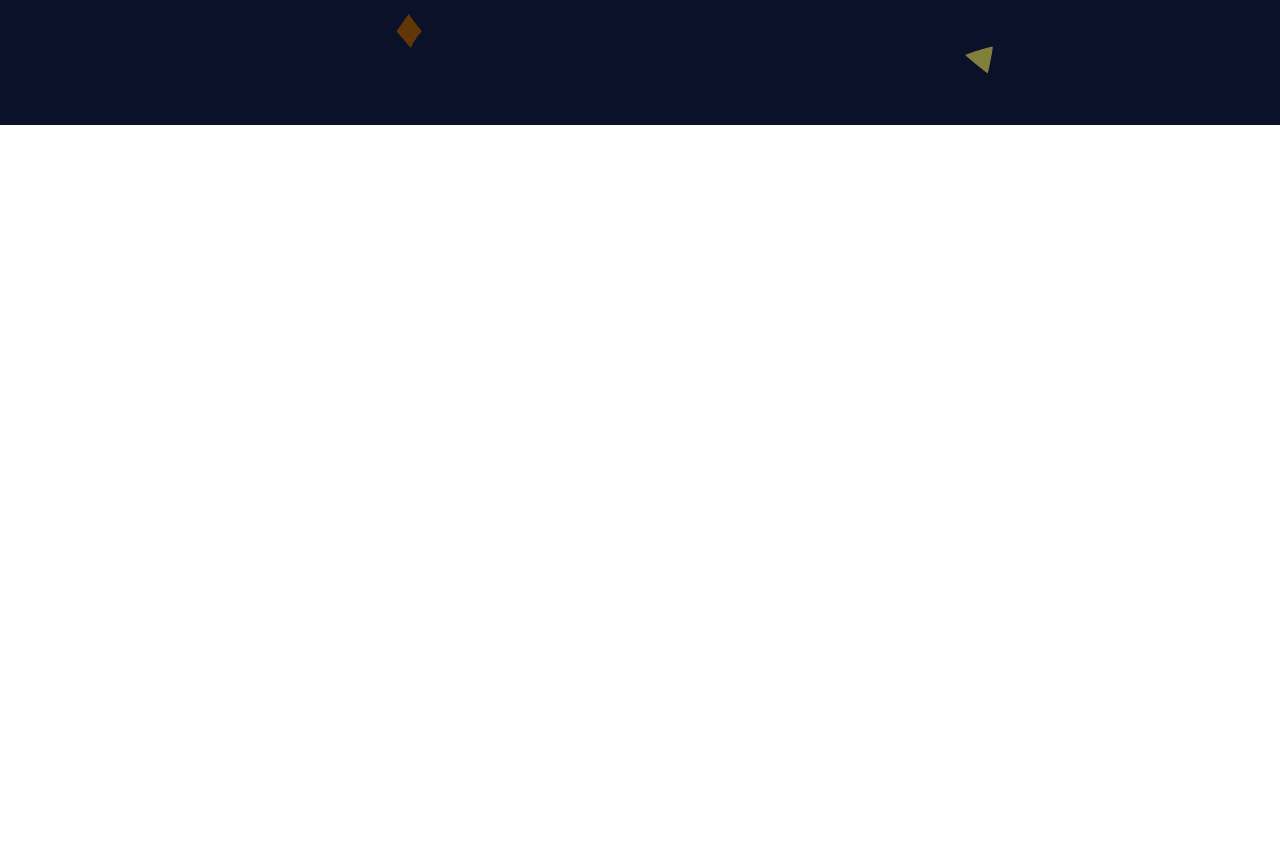
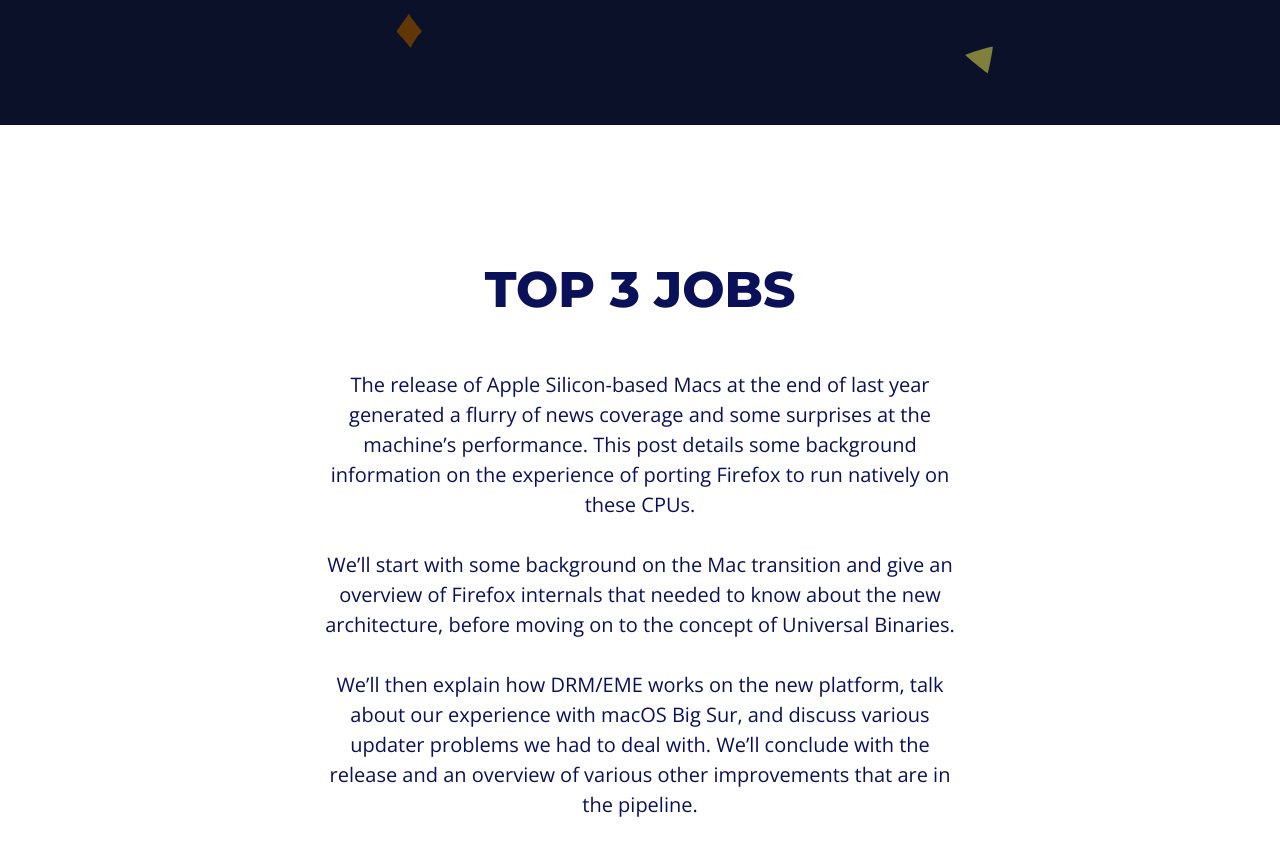
Before and after one commit to lucasreali/landing-page, a plain HTML site: page page/index.html in a window 1280 px wide. Shown: the part 800-1656 px from the top of the page. Drawn offline with nearby package versions, Linux system fonts and the light colour scheme.

Commit message:
section-top3

```diff
--- a/page/assets/css/classes.css
+++ b/page/assets/css/classes.css
@@ -7,6 +7,7 @@
 
 .white-bg {
     background: var(--white-color);
+    color: var(--primary-color);
 }
 
 .main-content {
@@ -20,5 +21,5 @@
 }
 
 .menu-spacing {
-    min-height: 6.5rem;
+    min-height: 65px;
 }
--- a/page/assets/css/elements.css
+++ b/page/assets/css/elements.css
@@ -5,17 +5,23 @@
 
 html {
   font-size: 62.5%;
+  scroll-behavior: smooth;
 }
 
 body {
-    font-family: 'Open Sans', sans-serif;
+  font-family: "Open Sans", sans-serif;
   font-size: 2rem;
   color: var(--primary-color);
   line-height: 1.5;
 }
 
-h1, h2, h3, h4, h5, h6 {
-    font-family: 'Montserrat', sans-serif;
+h1,
+h2,
+h3,
+h4,
+h5,
+h6 {
+  font-family: "Montserrat", sans-serif;
 }
 
 h1 {
@@ -24,7 +30,10 @@ h1 {
 }
 
 h2 {
-    font-size: 5.5rem;
+  font-size: 5rem;
+  margin-bottom: 5rem;
+  text-transform: uppercase;
+  line-height: 1.2;
 }
 
 h3 {
@@ -42,3 +51,7 @@ h5 {
 h6 {
   font-size: 3.5rem;
 }
+
+p {
+  margin-bottom: 3rem;
+}
--- a/page/assets/css/menu.css
+++ b/page/assets/css/menu.css
@@ -4,6 +4,7 @@
     left: 0;
     right: 0;
     width: 100%;
+    z-index: 1;
     border-bottom: 0.1rem solid var(--light-gray-color);
 }
 
--- a/page/assets/css/style.css
+++ b/page/assets/css/style.css
@@ -13,15 +13,18 @@
     justify-content: center;
 }
 
-.intro-text-content h2 {
-    font-size: 5rem;
-    margin-bottom: 5rem;
-    text-transform: uppercase;
-    line-height: 1.2;
-}
 
 .intro-img img{
     max-width: 100%;
     height: auto;
 
 }
+
+.top3-content {
+    max-width: 64rem;
+    flex-flow: column wrap;
+    display: flex;
+    justify-content: center;
+    height: 100vh;
+    text-align: center;
+}
--- a/page/index.html
+++ b/page/index.html
@@ -20,8 +20,8 @@
             <h1><a href="#">LOGO</a></h1>
             <nav>
                 <ul>
-                    <li><a href="#">Intro</a></li>
-                    <li><a href="#">Top3</a></li>
+                    <li><a href="#intro">Intro</a></li>
+                    <li><a href="#top3">Top3</a></li>
                     <li><a href="#">Gallery</a></li>
                     <li><a href="#">Work</a></li>
                     <li><a href="#">Contact</a></li>
@@ -31,7 +31,7 @@
     </aside>
 
     <div class="menu-spacing"></div>
-        <section class="intro main-bg section">
+        <section id="intro" class="intro main-bg section">
             <div class="main-content intro-content">
                 <div class="intro-text-content">
                     <h2>January bring us Firefox 85</h2>
@@ -44,7 +44,15 @@
                 </div>
             </div>
         </section>
-    <section class="white-bg section"></section>
+
+    <section id="top3" class="white-bg section">
+        <div class="main-content top3-content">
+            <h2>top 3 jobs</h2>
+            <p>The release of Apple Silicon-based Macs at the end of last year generated a flurry of news coverage and some surprises at the machine’s performance. This post details some background information on the experience of porting Firefox to run natively on these CPUs.</p>
+            <p>We’ll start with some background on the Mac transition and give an overview of Firefox internals that needed to know about the new architecture, before moving on to the concept of Universal Binaries.</p>
+            <p>We’ll then explain how DRM/EME works on the new platform, talk about our experience with macOS Big Sur, and discuss various updater problems we had to deal with. We’ll conclude with the release and an overview of various other improvements that are in the pipeline.</p>
+        </div>
+    </section>
 
 </body>
 </html>
```
Lines whose indentation alone changed are shown as unchanged.
